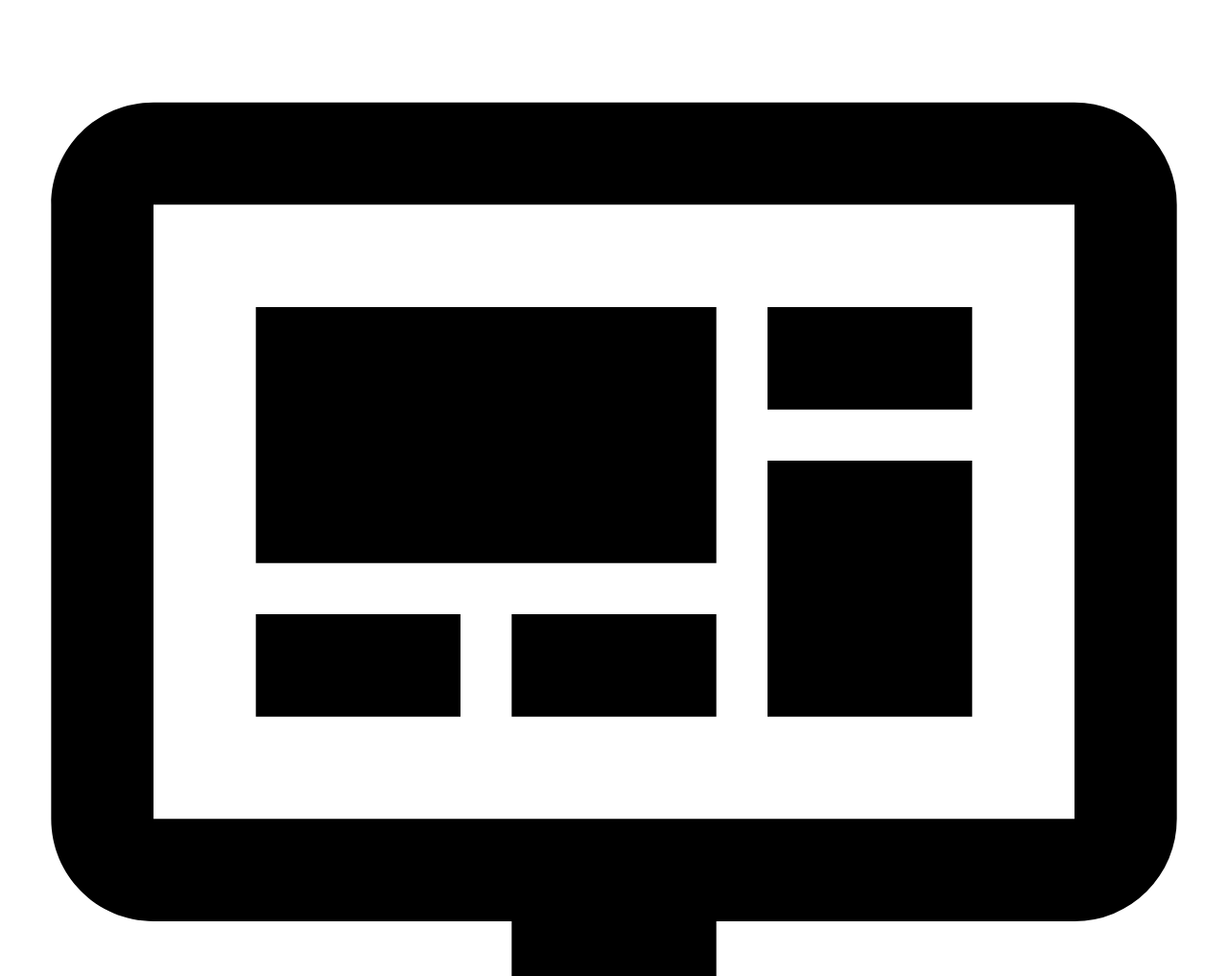
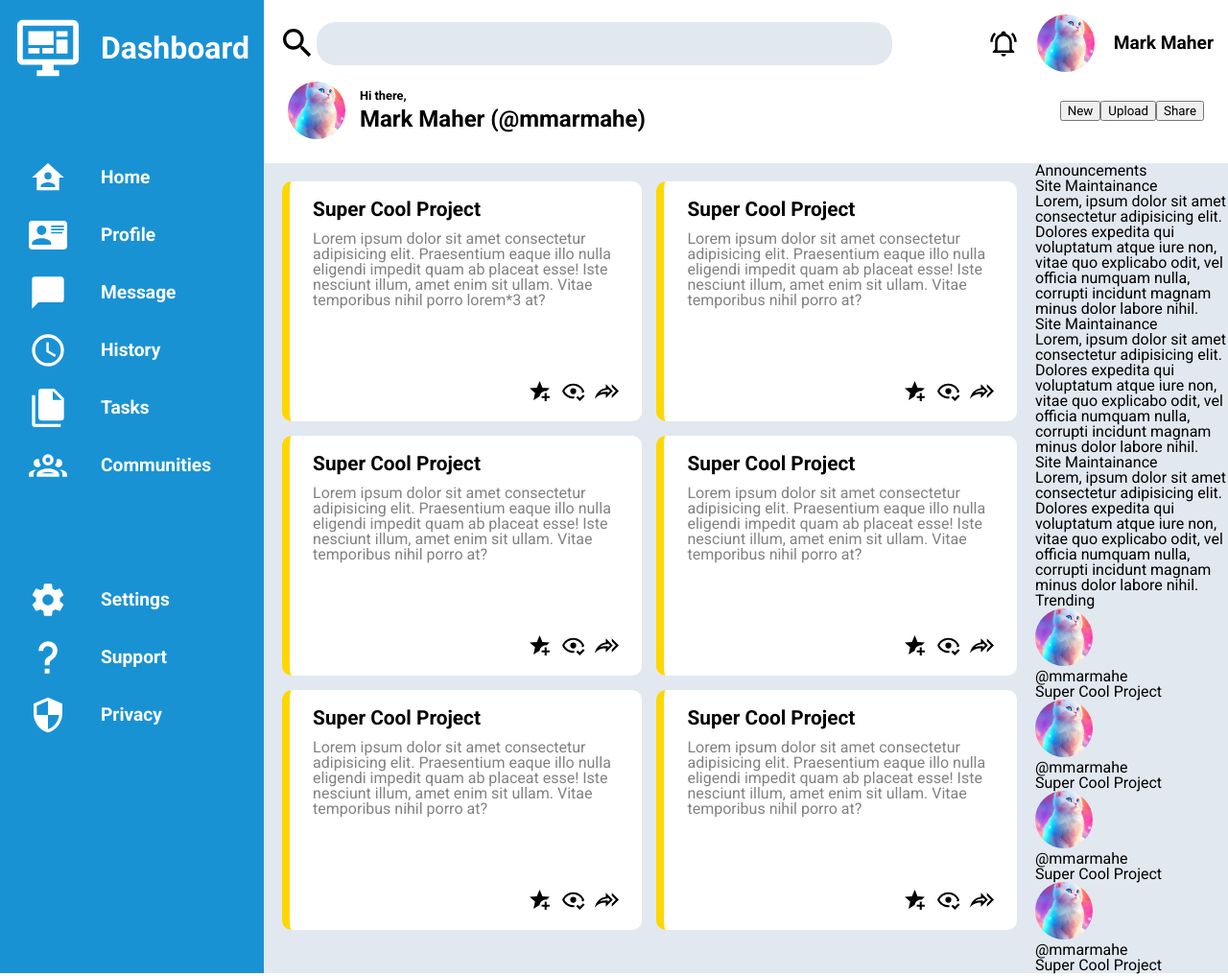
Before and after one commit to MarkMaherNosihy/Dashboard, a plain HTML site: page index.html in a window 1280 px wide. Shown: the top 1017 px of the page at 96% size. Drawn offline with Linux system fonts and the light colour scheme.

Commit message:
Layout and basic styles.

```diff
--- a/index.html
+++ b/index.html
@@ -108,17 +108,14 @@
                         <path
                             d="M9.5,3A6.5,6.5 0 0,1 16,9.5C16,11.11 15.41,12.59 14.44,13.73L14.71,14H15.5L20.5,19L19,20.5L14,15.5V14.71L13.73,14.44C12.59,15.41 11.11,16 9.5,16A6.5,6.5 0 0,1 3,9.5A6.5,6.5 0 0,1 9.5,3M9.5,5C7,5 5,7 5,9.5C5,12 7,14 9.5,14C12,14 14,12 14,9.5C14,7 12,5 9.5,5Z" />
                     </svg>
-                    <form action="#">
-                        <input type="text" id="search">
-                    </form>
+                    <input type="text" id="search">
                 </div>
-                <div class="notifications"><svg xmlns="http://www.w3.org/2000/svg" viewBox="0 0 24 24">
+                <div class="profile-nav-1">
+                    <svg xmlns="http://www.w3.org/2000/svg" viewBox="0 0 24 24">
                         <title>bell-ring-outline</title>
                         <path
                             d="M10,21H14A2,2 0 0,1 12,23A2,2 0 0,1 10,21M21,19V20H3V19L5,17V11C5,7.9 7.03,5.17 10,4.29C10,4.19 10,4.1 10,4A2,2 0 0,1 12,2A2,2 0 0,1 14,4C14,4.1 14,4.19 14,4.29C16.97,5.17 19,7.9 19,11V17L21,19M17,11A5,5 0 0,0 12,6A5,5 0 0,0 7,11V18H17V11M19.75,3.19L18.33,4.61C20.04,6.3 21,8.6 21,11H23C23,8.07 21.84,5.25 19.75,3.19M1,11H3C3,8.6 3.96,6.3 5.67,4.61L4.25,3.19C2.16,5.25 1,8.07 1,11Z" />
                     </svg>
-                </div>
-                <div class="profile-nav-1">
                     <img src="assets/catto.jpg" alt="profile-img">
                     <h1>Mark Maher</h1>
                 </div>
@@ -126,8 +123,11 @@
             <div class="nav-2">
                 <div class="profile-nav-2">
                     <img src="assets/catto.jpg" alt="catto">
-                    <p>Hi there,</p>
-                    <h1>Mark Maher (@mmarmahe)</h1>
+                    <div>
+                        <p>Hi there,</p>
+                        <h1>Mark Maher (@mmarmahe)</h1>
+                    </div>
+
                 </div>
                 <div class="nav-buttons">
                     <button class="nav-btn">New</button>
@@ -137,11 +137,12 @@
             </div>
         </div>
         <div class="projects">
-            <h1>Your Projects</h1>
+
             <div class="project-card">
                 <h1>Super Cool Project</h1>
                 <p>Lorem ipsum dolor sit amet consectetur adipisicing elit. Praesentium eaque illo nulla eligendi
                     impedit quam ab placeat esse! Iste nesciunt illum, amet enim sit ullam. Vitae temporibus nihil porro
+                    lorem*3
                     at?</p>
                 <div class="card-options">
                     <svg xmlns="http://www.w3.org/2000/svg" viewBox="0 0 24 24">
--- a/styles/styles.css
+++ b/styles/styles.css
@@ -141,3 +141,205 @@ table {
 
 
 /* CSS Styles */
+body {}
+
+.container {
+    display: grid;
+    grid-template-columns: 1fr 4fr 1fr;
+    background-color: #E2E8F0;
+}
+
+.sidebar {
+    display: flex;
+    flex-direction: column;
+    grid-column: 1/2;
+    grid-row: 1/3;
+    padding: 15px;
+    background-color: #1992D4;
+}
+
+.sidebar-sec-1 {
+    display: flex;
+    flex-direction: column;
+    gap: 20px;
+    margin-bottom: 100px;
+}
+
+.sidebar-sec-2 {
+    display: flex;
+    flex-direction: column;
+    gap: 20px;
+}
+
+.sidebar-menu-item {
+    display: flex;
+    align-items: center;
+    gap: 20px;
+}
+
+.sidebar-menu-item svg {
+    fill: white;
+    margin: 0 15px;
+}
+
+.sidebar-menu-item h1 {
+    color: white;
+    font-size: 1.2rem;
+    font-weight: 700;
+}
+
+.dash-home {
+    display: flex;
+    align-items: center;
+    gap: 20px;
+    margin-bottom: 80px;
+}
+
+.dash-home h1 {
+    font-size: 2rem;
+    color: white;
+    font-weight: 700;
+}
+
+.dash-home svg {
+    width: 70px;
+    fill: white;
+}
+
+
+.header {
+    grid-column: 2/4;
+    padding: 15px;
+    background-color: white;
+    display: flex;
+    flex-direction: column;
+}
+
+.nav-1 {
+    display: flex;
+    justify-content: space-between;
+}
+
+.nav-1 .search-bar {
+    display: flex;
+    align-items: center;
+}
+
+.nav-1 .profile-nav-1 {
+    display: flex;
+    align-items: center;
+    gap: 20px;
+}
+
+.profile-nav-1 {
+    font-size: 1.2rem;
+    font-weight: 600;
+}
+
+.profile-nav-1 svg {
+    width: 30px;
+}
+
+.search-bar {
+    display: flex;
+    flex-grow: 1;
+}
+
+input {
+    border: none;
+    background-color: #E2E8F0;
+    border-radius: 20px;
+    padding: 15px;
+    max-width: 600px;
+    flex-grow: 1;
+}
+
+.nav-2 {
+    display: flex;
+    justify-content: space-between;
+    padding: 10px;
+}
+
+.nav-2 .profile-nav-2 {
+    display: flex;
+    gap: 15px;
+    align-items: center;
+}
+
+.profile-nav-2 h1 {
+    font-weight: 700;
+    font-size: 1.5rem;
+}
+
+.profile-nav-2 p {
+    font-weight: 700;
+    font-size: 0.8rem;
+}
+
+.profile-nav-2 div {
+    display: flex;
+    flex-direction: column;
+    justify-content: space-around;
+    height: 80%;
+}
+
+.nav-buttons {
+    display: flex;
+    justify-content: center;
+    align-items: center;
+}
+
+.projects {
+    display: grid;
+    gap: 15px;
+    padding: 1.2em 1.2em 1.2em 1.2em;
+    grid-template-columns: repeat(auto-fit, minmax(300px, 1fr));
+    grid-template-rows: repeat(auto-fit, 250px);
+
+}
+
+.project-card {
+    display: flex;
+    flex-direction: column;
+    background-color: white;
+    border-radius: 10px;
+    border-left: solid 8px gold;
+    padding: 1.2em 1.5em;
+}
+
+.project-card h1 {
+    font-size: 1.3rem;
+    font-weight: 700;
+    margin-bottom: 0.75rem;
+}
+
+.project-card p {
+    color: #828282;
+}
+
+.r-sidebar {
+    grid-column: 3/4;
+}
+
+.card-options {
+    display: flex;
+    justify-content: flex-end;
+    gap: 10px;
+    margin-top: auto;
+
+}
+
+.card-options svg {
+    width: 25px;
+}
+
+img {
+    width: 60px;
+    height: 60px;
+    border-radius: 50%;
+    object-fit: cover;
+}
+
+svg {
+    width: 40px;
+}
```
